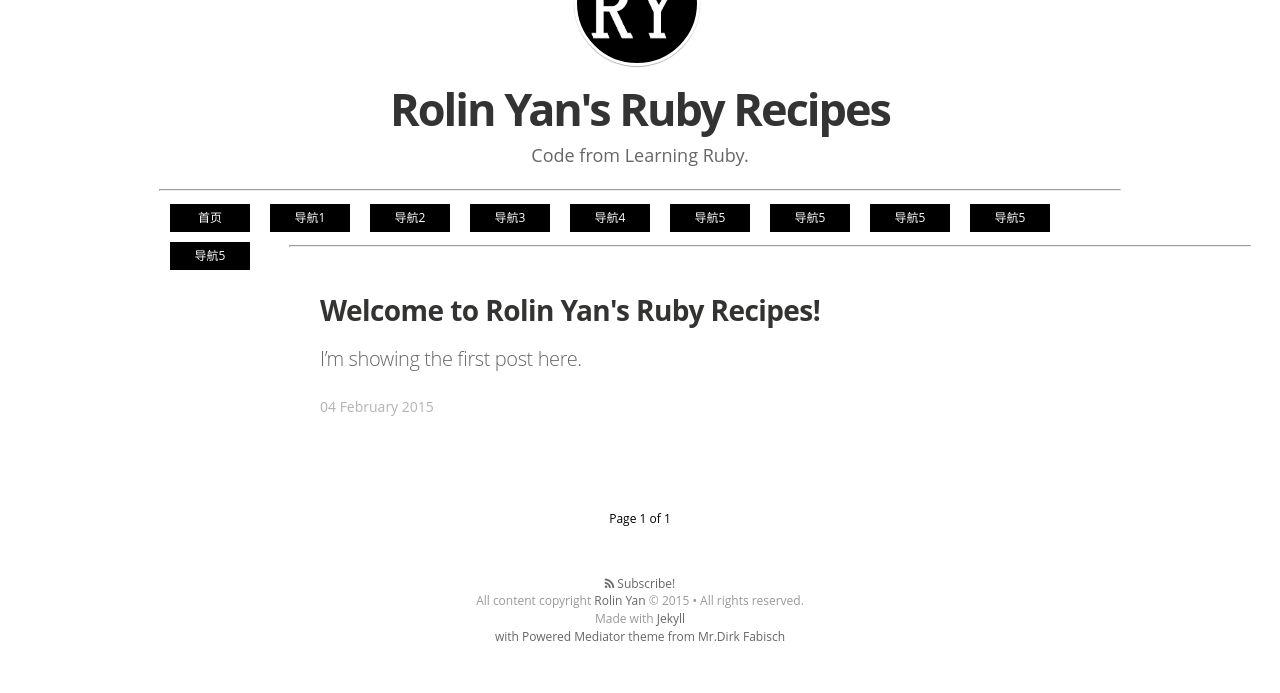
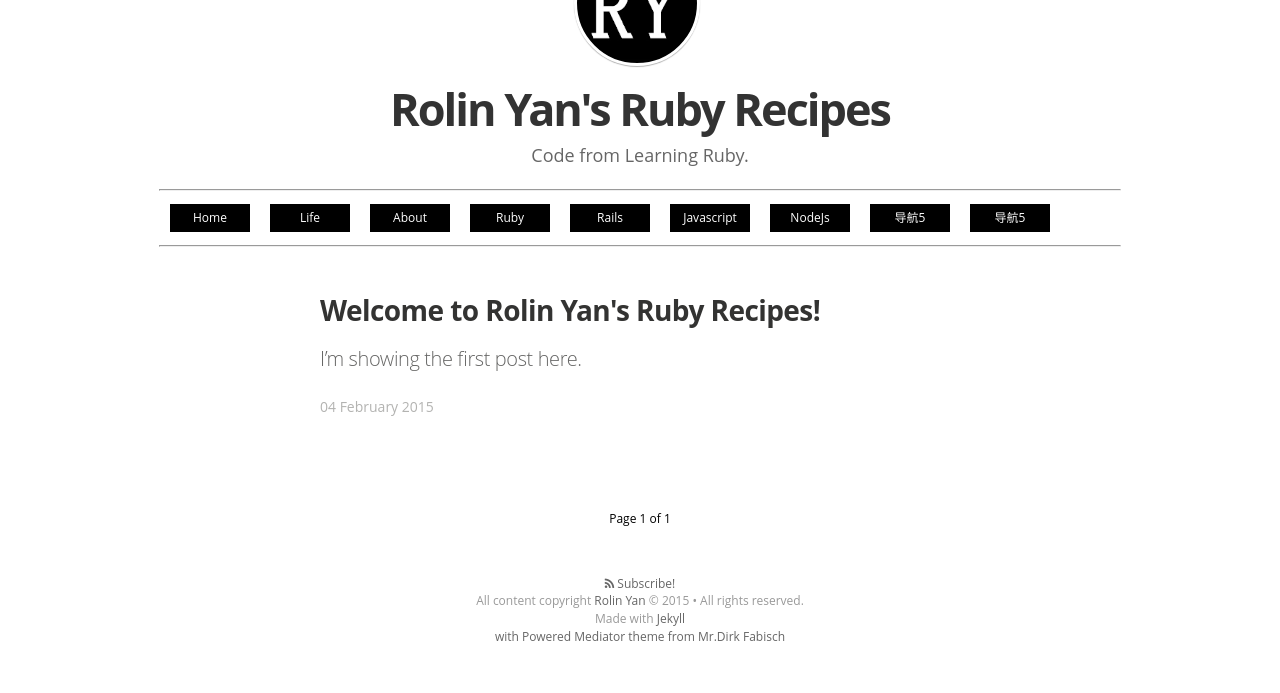
Before and after one commit to rolinyan/ruby_recipes, a Jekyll site: the page built from index.html, in a window 1280 px wide. Shown: the part 225-918 px from the top of the page. Built offline with Jekyll 4.4.1, drawn with Linux system fonts in a browser that asks for light colours; nearby versions of some CDN libraries; some web fonts are replaced; Markdown is read by kramdown in place of the engine named in the settings; the list of posts is cut into pages by our own code.

```diff
--- a/index.html
+++ b/index.html
@@ -37,14 +37,13 @@
     <div class="nav">
       <hr/>
        <ul>
-         <li><a href="#">首页</a></li>
-         <li><a href="#">导航1</a></li>
-         <li><a href="#">导航2</a></li>
-         <li><a href="#">导航3</a></li>
-         <li><a href="#">导航4</a></li>
-         <li><a href="#">导航5</a></li>
-         <li><a href="#">导航5</a></li>
-         <li><a href="#">导航5</a></li>
+         <li><a href="#">Home</a></li>
+         <li><a href="#">Life</a></li>
+         <li><a href="#">About</a></li>
+         <li><a href="#">Ruby</a></li>
+         <li><a href="#">Rails</a></li>
+         <li><a href="#">Javascript</a></li>
+         <li><a href="#">NodeJs</a></li>
          <li><a href="#">导航5</a></li>
          <li><a href="#">导航5</a></li>
        </ul>
```
